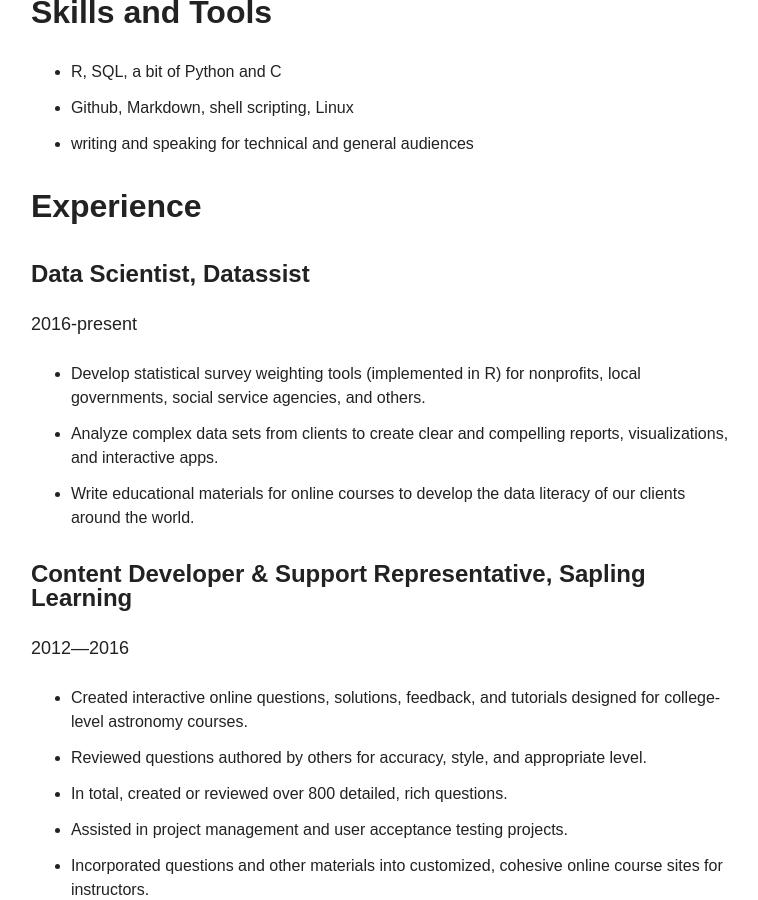
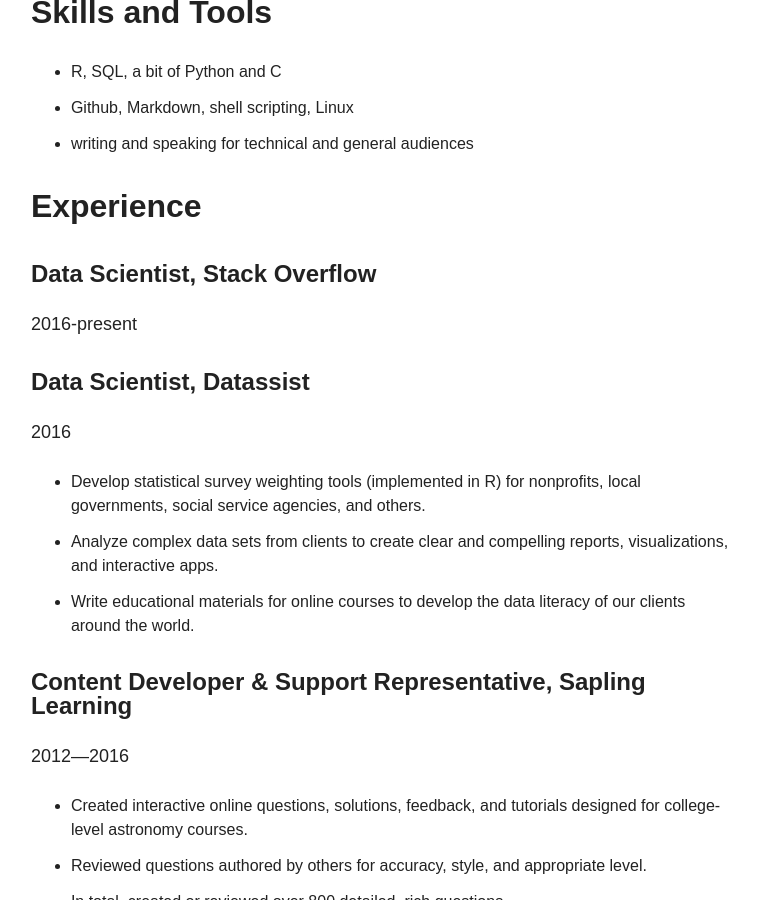
Before and after one commit to juliasilge/old_bloggy_blog, a Jekyll site: the page built from resume/index.md, in a window 1280 px wide and 900 px high, scrolled down 1555 px. Shown: the whole window, without its empty margins (255-1013 px from the left). Built offline with Jekyll 4.4.1, drawn with Linux system fonts in a browser that asks for light colours; nearby versions of some CDN libraries.

Commit message:
New job!

```diff
--- a/resume/index.md
+++ b/resume/index.md
@@ -26,8 +26,11 @@
 
 ## Experience
 
+#### Data Scientist, Stack Overflow
+2016-present
+
 #### Data Scientist, Datassist
-2016-present
+2016
 
 * Develop statistical survey weighting tools (implemented in R) for nonprofits, local governments, social service agencies, and others.
 * Analyze complex data sets from clients to create clear and compelling reports, visualizations, and interactive apps.
```
